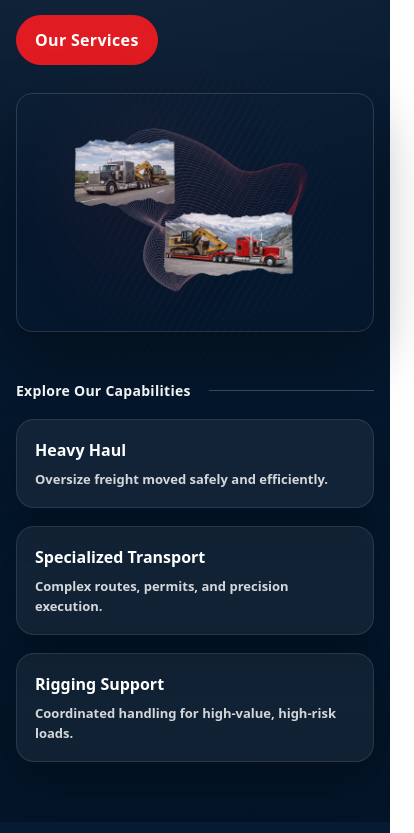
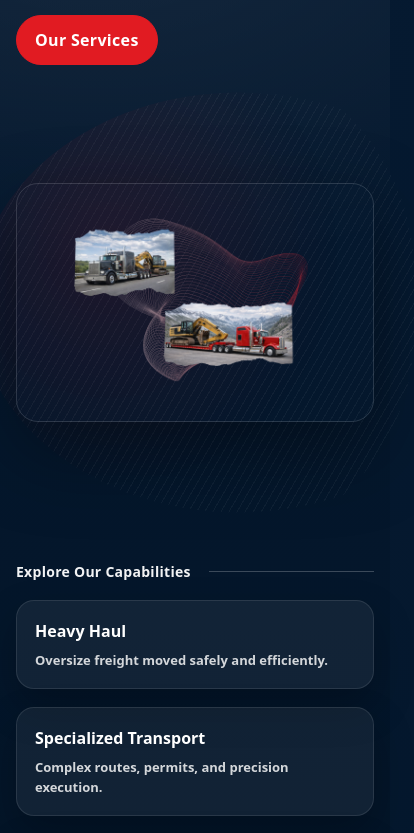
Before and after one commit to Mariabolona/AM-Trans-Site, a website built with Vite: page index.html in a window 390 px wide. Shown: the part 941-1774 px from the top of the page, 414 px wide, since content can reach past the window. Built offline with nearby package versions, Linux system fonts and the light colour scheme.

Commit message:
last update for the day

```diff
--- a/src/style.css
+++ b/src/style.css
@@ -408,7 +408,8 @@ html { scroll-behavior: smooth; }
 .company-media::before {
   content: "";
   position: absolute;
-  inset: -40px -10px -40px -60px;
+  inset: -40px -40px -40px -40px;
+
   background:
     radial-gradient(circle at 30% 40%, rgba(225,27,34,0.22), transparent 55%),
     repeating-linear-gradient(
@@ -418,11 +419,15 @@ html { scroll-behavior: smooth; }
       transparent 1px,
       transparent 7px
     );
-  mask-image: radial-gradient(circle at 60% 50%, rgba(0,0,0,1) 0%, rgba(0,0,0,0) 70%);
+
   opacity: 0.55;
   pointer-events: none;
+
+  /* KEY: turns the rectangle into a soft blob */
+  border-radius: 999px;
+  filter: blur(0.2px);
+  clip-path: ellipse(60% 42% at 60% 50%);
 }
-
 /* your single collage image */
 .company-image {
   width: min(520px, 100%);
@@ -496,12 +501,29 @@ html { scroll-behavior: smooth; }
   }
 
   .company-media {
-    justify-items: start;
-  }
+  position: relative;
+  display: flex;
+  justify-content: center;
+  align-items: center;
+
+  /* allows the image to breathe */
+  min-height: 420px;
+}
 
   .company-image {
-    width: 100%;
-  }
+  width: 120%;          /*  THIS makes it bigger */
+  max-width: 720px;     /* prevents it from going insane on large screens */
+  height: auto;
+
+  border-radius: 22px;
+  object-fit: contain;
+
+  /* subtle lift */
+  box-shadow: 0 30px 80px rgba(0,0,0,0.35);
+
+  position: relative;
+  z-index: 2;
+}
 
   .cap-grid {
     grid-template-columns: 1fr;
@@ -640,7 +662,10 @@ p, span, li {
   .nav-pill { display: none; }
   .menu-btn { display: inline-flex; align-items: center; justify-content: center; }
   .brand img { height: 44px; }
-
+  .company-image {
+    width: 100%;
+    max-width: 100%;
+  }
   .grid { grid-template-columns: 1fr; }
 
   .hero-video { min-height: 480px; }
```
Also changed, not shown: index.html (+0 -1 lines).
